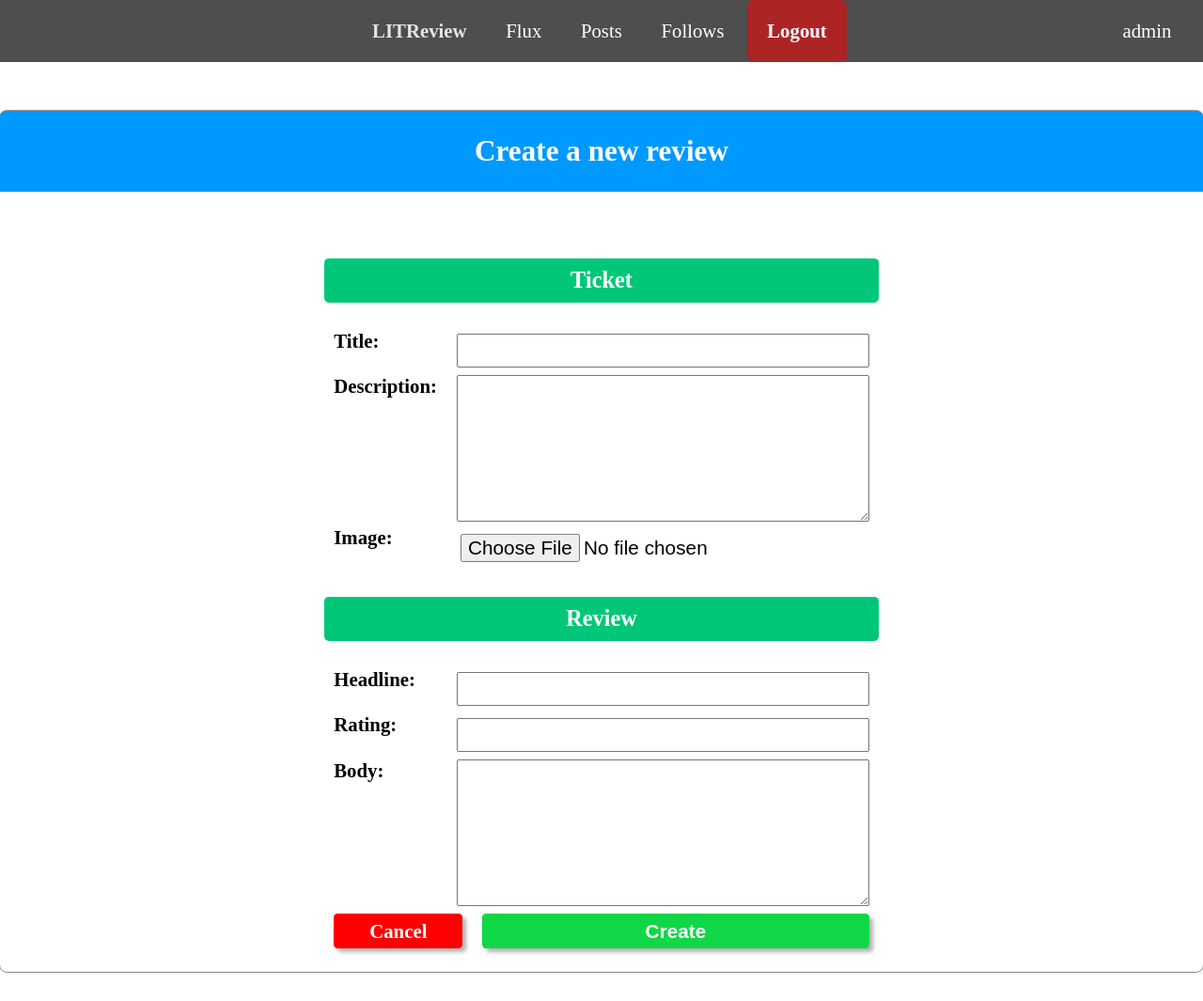
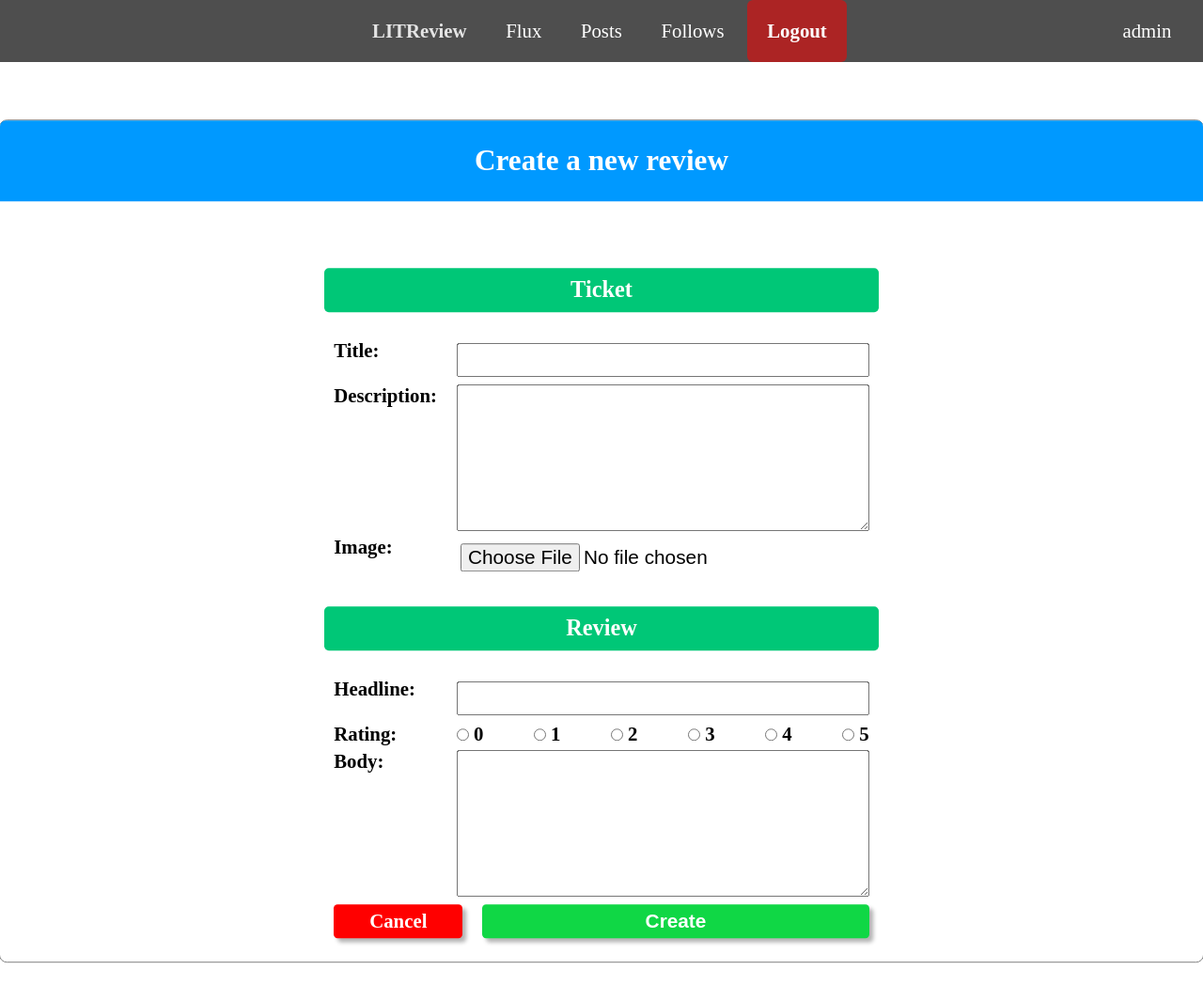
Before and after one commit to MeldSnake/oc-project9-litreview, a Django app: page /reviews/new/ in a window 1280 px wide. Shown: the whole page at 94% size. Run offline with Django 4.2, Linux system fonts and the light colour scheme; a user stored in the database is signed in.

Commit message:
Updated reviews edit and new forms to use a radio button choices.
Also fixed a bug about reviews image deletion (typo from copypaste)

Signed-off-by: MeldSnake <ikeek.33@gmail.com>

```diff
--- a/listings/forms.py
+++ b/listings/forms.py
@@ -8,6 +8,9 @@ class ReviewEditForm(forms.ModelForm):
     class Meta:
         model = Review
         fields = ("headline", "rating", "body")
+        widgets = {
+            'rating': forms.widgets.RadioSelect(choices=[(x, str(x)) for x in range(0, 6)])
+        }
 
 
 class TicketEditForm(forms.ModelForm):
--- a/listings/views/reviews.py
+++ b/listings/views/reviews.py
@@ -3,13 +3,13 @@ from django.contrib.auth.mixins import LoginRequiredMixin
 from django.http import HttpResponseRedirect
 from django.views.generic import DeleteView, CreateView, UpdateView
 from lazy import lazy_success_url
-from listings.forms import TicketEditForm
+from listings.forms import ReviewEditForm, TicketEditForm
 from listings.models import Review, Ticket
 
 
 class NewReviewView(LoginRequiredMixin, CreateView):
     model = Review
-    fields = ["headline", "rating", "body"]
+    form_class = ReviewEditForm
     template_name = "listings/review_edit.html"
 
     def get_context_data(self, **kwargs):
@@ -53,7 +53,7 @@ class NewReviewView(LoginRequiredMixin, CreateView):
 
 class EditReviewView(LoginRequiredMixin, UpdateView):
     model = Review
-    fields = ["headline", "rating", "body"]
+    form_class = ReviewEditForm
     template_name = "listings/review_edit.html"
     pk_url_kwarg = "reviewid"
 
@@ -89,9 +89,6 @@ class ReviewDeleteView(LoginRequiredMixin, DeleteView):
         if "cancel" in self.request.POST:
             url = self.get_success_url()
             return HttpResponseRedirect(url)
-        image = self.object.image
-        if not any(Ticket.objects.filter(image=image).exclude(pk=self.object.id)):
-            image.delete()
         return super().form_valid(form)
 
     def get_success_url(self) -> str:
--- a/static/styles.css
+++ b/static/styles.css
@@ -581,3 +581,8 @@ h3 {
 #pagination .pagination__index {
     grid-column: 3;
 }
+
+#id_rating {
+    display: flex;
+    justify-content: space-between;
+}
```
